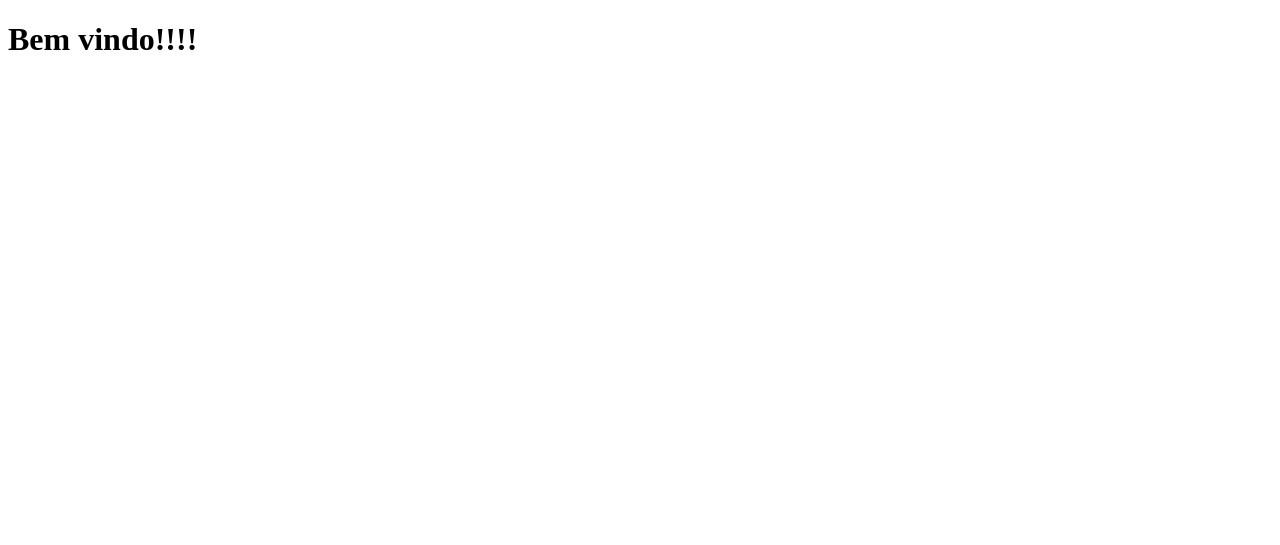
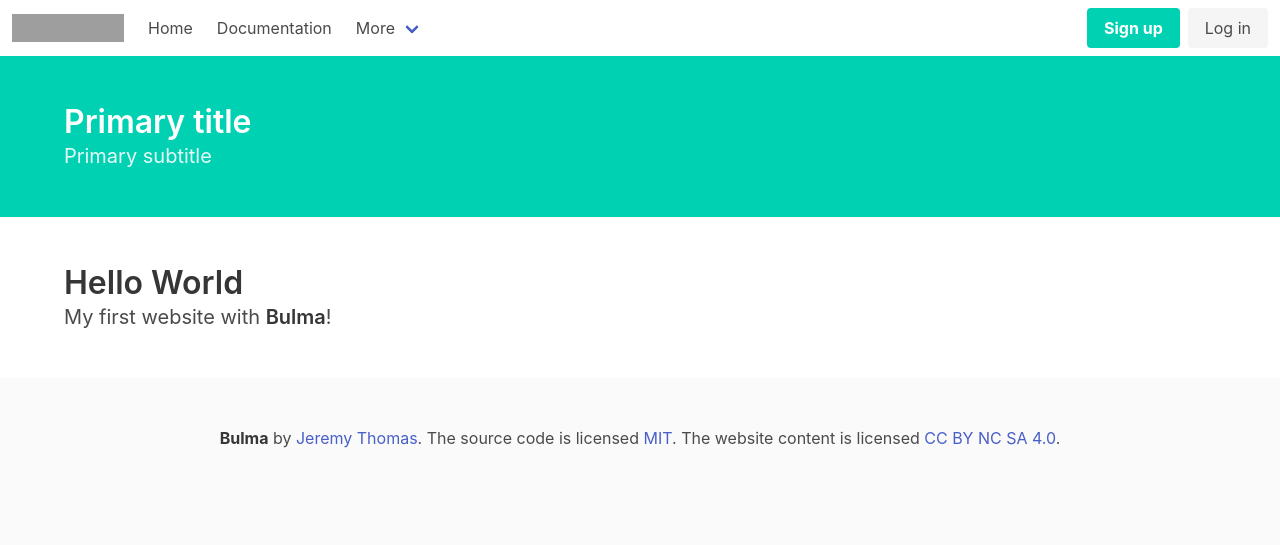
Before and after one commit to avlambertucci/delivery, a Flask app: page / in a window 1280 px wide. Before the commit the part shown is almost empty. Shown: the top 545 px of the page. Run offline with Flask 2, Linux system fonts and the light colour scheme; grey boxes are pictures that could not be loaded.

Commit message:
fixing makefile and adding github action

```diff
--- a/delivery/app.py
+++ b/delivery/app.py
@@ -1,8 +1,10 @@
 from flask import Flask
 from delivery.extensions import site
 
+# Def that creates an app
 def create_app():
   app = Flask(__name__)
+  # Calling the registered blueprints
   site.init_app(app)
   # app.register_blueprint(bp)
   return app
--- a/delivery/templates/index.html
+++ b/delivery/templates/index.html
@@ -2,14 +2,103 @@
 <html>
   <head>
     <meta charset="utf-8">
-    <meta http-equiv="X-UA-Compatible" content="IE=edge">
-    <title></title>
-    <meta name="description" content="">
     <meta name="viewport" content="width=device-width, initial-scale=1">
-    <link rel="stylesheet" href="">
+    <title>Hello Bulma!</title>
+    <link rel="stylesheet" href="https://cdn.jsdelivr.net/npm/bulma@0.9.1/css/bulma.min.css">
   </head>
   <body>
-    <h1>Bem vindo!!!!</h1>
-    <script src="" async defer></script>
+
+      <nav class="navbar" role="navigation" aria-label="main navigation">
+        <div class="navbar-brand">
+          <a class="navbar-item" href="https://bulma.io">
+            <img src="https://bulma.io/images/bulma-logo.png" width="112" height="28">
+          </a>
+
+          <a role="button" class="navbar-burger" aria-label="menu" aria-expanded="false" data-target="navbarBasicExample">
+            <span aria-hidden="true"></span>
+            <span aria-hidden="true"></span>
+            <span aria-hidden="true"></span>
+          </a>
+        </div>
+
+        <div id="navbarBasicExample" class="navbar-menu">
+          <div class="navbar-start">
+            <a class="navbar-item">
+              Home
+            </a>
+
+            <a class="navbar-item">
+              Documentation
+            </a>
+
+            <div class="navbar-item has-dropdown is-hoverable">
+              <a class="navbar-link">
+                More
+              </a>
+
+              <div class="navbar-dropdown">
+                <a class="navbar-item">
+                  About
+                </a>
+                <a class="navbar-item">
+                  Jobs
+                </a>
+                <a class="navbar-item">
+                  Contact
+                </a>
+                <hr class="navbar-divider">
+                <a class="navbar-item">
+                  Report an issue
+                </a>
+              </div>
+            </div>
+          </div>
+
+          <div class="navbar-end">
+            <div class="navbar-item">
+              <div class="buttons">
+                <a class="button is-primary">
+                  <strong>Sign up</strong>
+                </a>
+                <a class="button is-light">
+                  Log in
+                </a>
+              </div>
+            </div>
+          </div>
+        </div>
+      </nav>
+      <section class="hero is-primary">
+        <div class="hero-body">
+          <div class="container">
+            <h1 class="title">
+              Primary title
+            </h1>
+            <h2 class="subtitle">
+              Primary subtitle
+            </h2>
+          </div>
+        </div>
+      </section>
+
+  <section class="section">
+    <div class="container">
+      <h1 class="title">
+        Hello World
+      </h1>
+      <p class="subtitle">
+        My first website with <strong>Bulma</strong>!
+      </p>
+    </div>
+  </section>
+  <footer class="footer">
+    <div class="content has-text-centered">
+      <p>
+        <strong>Bulma</strong> by <a href="https://jgthms.com">Jeremy Thomas</a>. The source code is licensed
+        <a href="http://opensource.org/licenses/mit-license.php">MIT</a>. The website content
+        is licensed <a href="http://creativecommons.org/licenses/by-nc-sa/4.0/">CC BY NC SA 4.0</a>.
+      </p>
+    </div>
+  </footer>
   </body>
 </html>
```
Also changed, not shown: .github/workflows/python-app.yml, README.md, 1 other file.
